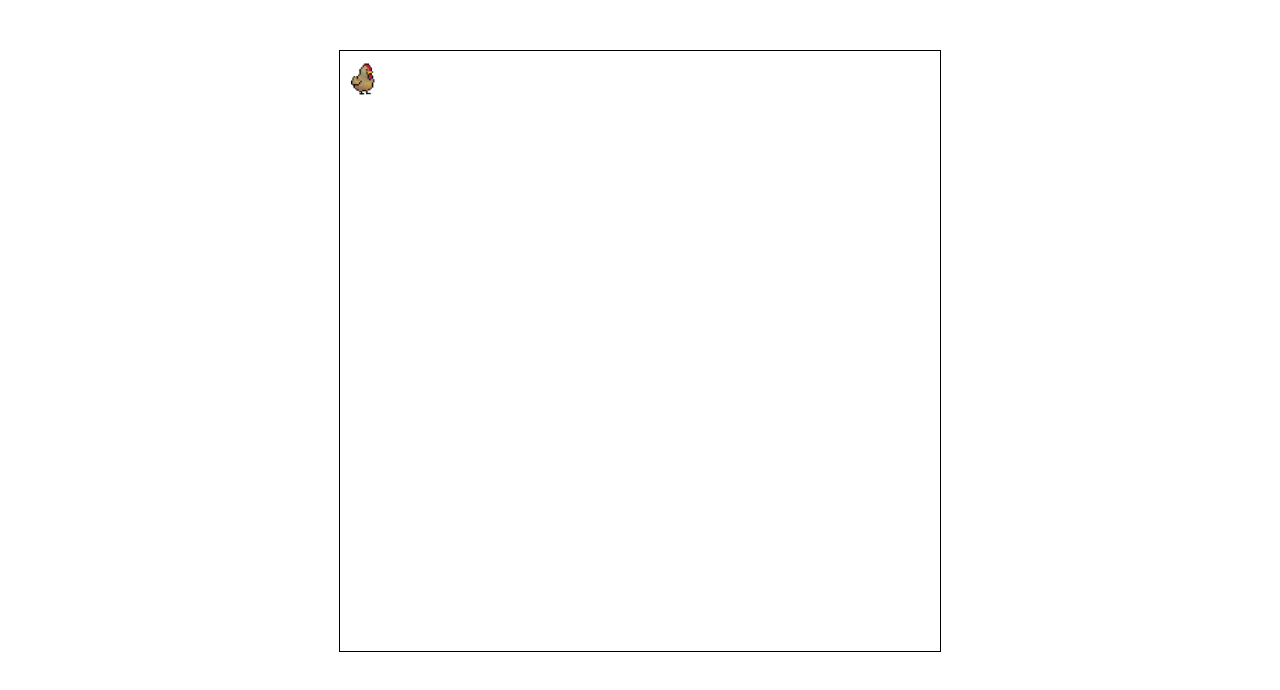
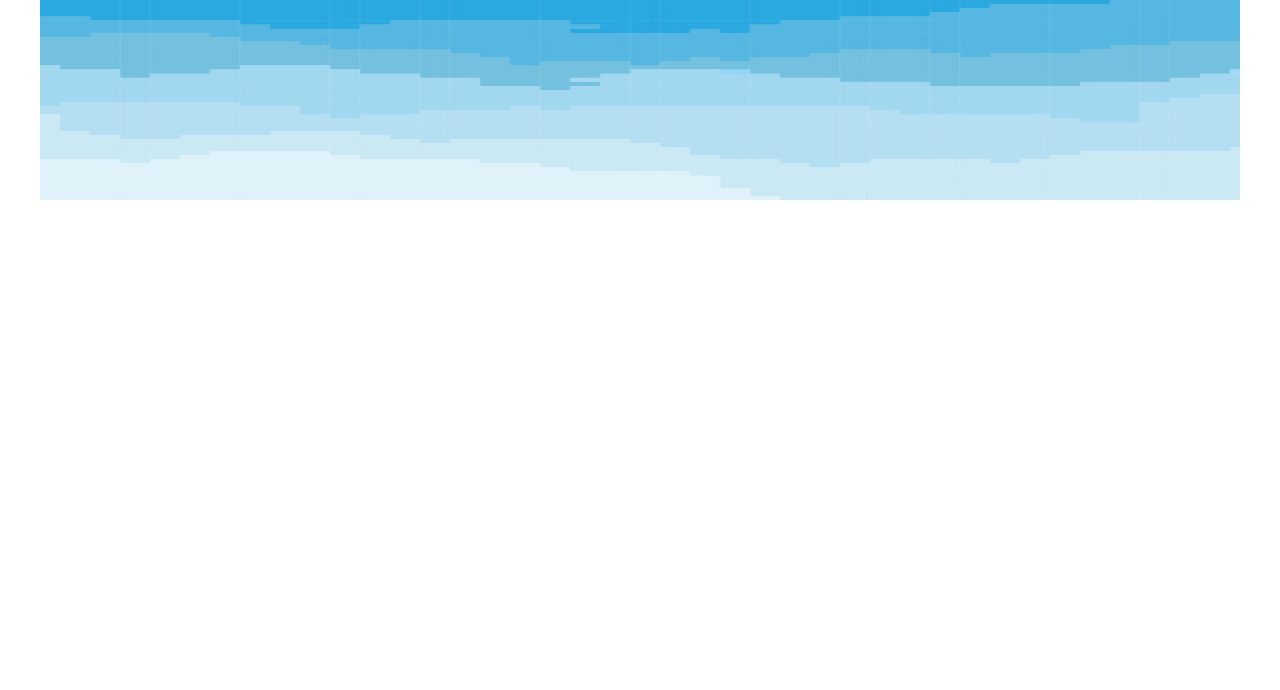
Before and after one commit to Dale146/portfolio, a React (Create React App) app: page / in a window 1280 px wide. Shown: the top 690 px of the page. Built offline with nearby package versions, Linux system fonts and the light colour scheme.

Commit message:
add images

```diff
--- a/src/Pages/Home.js
+++ b/src/Pages/Home.js
@@ -1,57 +1,18 @@
 import React, { useState, useEffect } from "react";
 import pixel from "../images/transparent_2024-03-01T00-27-27.png";
+import sky from "../images/sky.jpg";
 
 const Home = () => {
   // 初始化 dot 的初始位置
-  const [dotPosition, setDotPosition] = useState({ top: 0, left: 0 });
 
-  // 添加键盘事件监听
-  useEffect(() => {
-    const handleKeyPress = (event) => {
-      switch (event.key) {
-        case "w":
-          setDotPosition((prevPosition) => ({ ...prevPosition, top: prevPosition.top - 10 }));
-          break;
-        case "a":
-          setDotPosition((prevPosition) => ({ ...prevPosition, left: prevPosition.left - 10 }));
-          break;
-        case "s":
-          setDotPosition((prevPosition) => ({ ...prevPosition, top: prevPosition.top + 10 }));
-          break;
-        case "d":
-          setDotPosition((prevPosition) => ({ ...prevPosition, left: prevPosition.left + 10 }));
-          break;
-        default:
-          break;
-      };
-    };
-    const handleMousePress = (event) => {
-      const mouseX = event.clientX;
-      const mouseY = event.clientY;
-      setDotPosition((prevPosition) => ({...prevPosition,left : mouseX}));
-      setDotPosition((prevPosition) => ({...prevPosition,top:mouseY}));
-      console.log(mouseX,mouseY)
-      console.log(dotPosition)
-    };
-
-
-    // 添加事件监听器
-    window.addEventListener("keydown", handleKeyPress);
-    window.addEventListener("mousedown", handleMousePress);
-
-    // 移除事件监听器
-    return () => {
-      window.removeEventListener("keydown", handleKeyPress);
-      window.removeEventListener("mousedown",handleMousePress);
-    };
-  }, []); // 依赖为空数组，表示只在组件挂载和卸载时执行
 
   return (
     <div className="home">
       <div className="container">
-        <div className="dot" style={{ top: dotPosition.top, left: dotPosition.left }}>
-          <img src={pixel} alt="pixel" />
-        </div>
+      <div>
+
+      <img className="sky" src={sky} alt="sky"/>
+      </div>
       </div>
     </div>
   );
--- a/src/Styles/_home.scss
+++ b/src/Styles/_home.scss
@@ -1,21 +1,38 @@
-.container{
-    width: 600px;
-    height: 600px;
-    border: 1px solid #000;
-    margin:50px auto 0;
+body {
+    max-width: 1200px;
+    margin: 0 auto;
+}
+
+img {
+    width: 100%;
+    height: auto;
+}
+
+.sky {
+    position: absolute;
+    width: 2400px;
+    height: 200px;
+    top: 0;
+    right: 0; /* 初始位置在容器的右侧 */
+
+    animation: move 60s linear infinite;
+
+}
+
+.container {
     position: relative;
-}
-.dot{
-    position: absolute;
-    top: 50%;
-    left: 50%;
+    height: 200px;
+    overflow: hidden;
+
 
 
 }
-.container.transition-active{
-    transition:top 3s ease, left 3s ease;
+
+@keyframes move {
+    0% {
+        left: 0%;
+    }
+    100% {
+        left: -1200px;
+    }
 }
-.dot img{
-    width: 50px;
-    height: 50px;
-}
--- a/src/style.scss
+++ b/src/style.scss
@@ -1,7 +1 @@
 @use "./Styles/home";
-
-
-*{
-    margin: 0;
-    padding: 0;
-}
```
Also changed, not shown: src/images/sky.jpg (renamed from src/images/blue-sky-background-in-pixel-art-style-vector.jpg).
